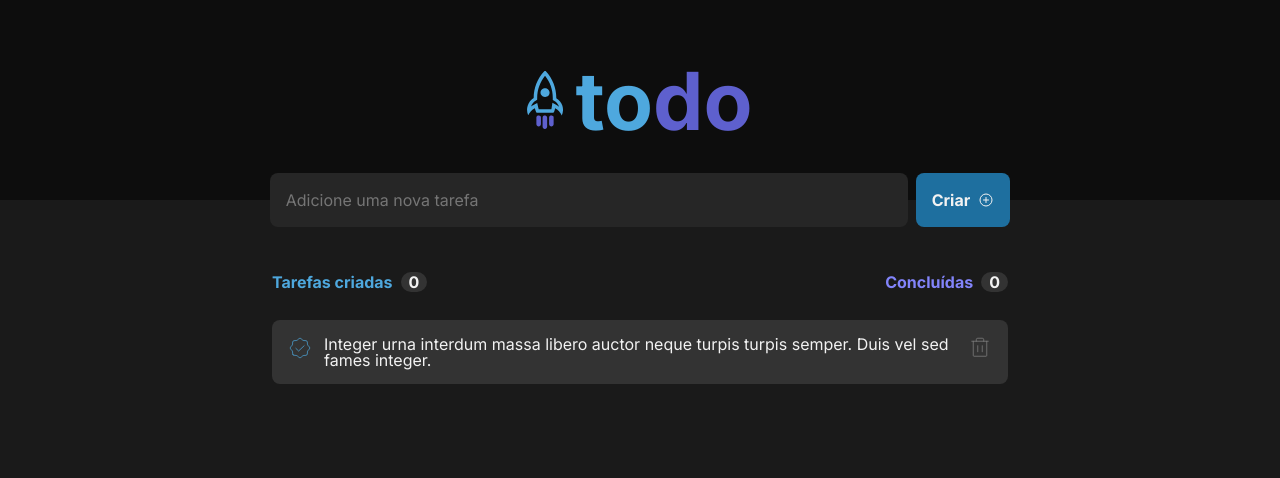
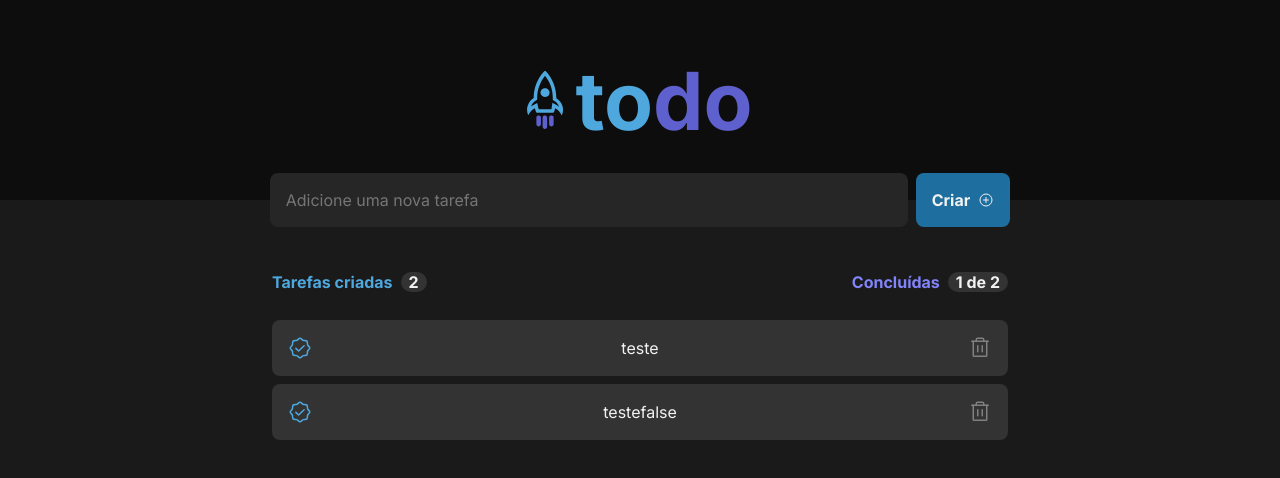
Before and after one commit to WagaoFC/igniteReactJSDesafio01, a React (Vite) app: page / in a window 1280 px wide. Shown: the top 478 px of the page. Built offline with nearby package versions, Linux system fonts and the light colour scheme.

Commit message:
criando funcao add new task

```diff
--- a/src/App.tsx
+++ b/src/App.tsx
@@ -1,16 +1,46 @@
+import { useState } from 'react'
 import { Header } from './components/Header'
 import { InputTask } from './components/InputTask'
 import { Tasks } from './components/Tasks'
 import styles from './App.module.css'
 import './global.css'
 
+export interface ITask {
+    id: string;
+    title: string;
+    isCompleted: boolean;
+}
+
 export function App() {
+    const [task, setTasks] = useState<ITask[]>([
+        {
+            id: 'teste',
+            title: 'teste',
+            isCompleted: true,
+        },
+        {
+            id: 'teste',
+            title: 'testefalse',
+            isCompleted: false,
+        }
+    ])
+
+    function addTask(taskTitle: string) {
+        setTasks([
+            ...task,
+            {
+                id: crypto.randomUUID(),
+                title: taskTitle,
+                isCompleted: false
+            }
+        ])
+    }
 
     return (
         <div className={styles.wrapper}>
             <Header />
-            <InputTask />
-            <Tasks />
+            <InputTask onAddTask={addTask} />
+            <Tasks tasks={task} />
         </div>
     )
 }
--- a/src/components/InputTask.module.css
+++ b/src/components/InputTask.module.css
@@ -28,3 +28,7 @@
     color: var(--gray-100);
     cursor: pointer;
 }
+
+.buttonAddTask:hover {
+    background: var(--blue);
+}
--- a/src/components/InputTask.tsx
+++ b/src/components/InputTask.tsx
@@ -1,15 +1,34 @@
 import { PlusCircle } from 'phosphor-react'
+import { ChangeEvent, FormEvent, useState } from 'react';
 import styles from './InputTask.module.css'
 
-export function InputTask() {
+interface Props {
+    onAddTask: (taskTitle: string) => void;
+}
+
+export function InputTask({ onAddTask }: Props) {
+    const [title, setTitle] = useState('');
+
+    function handleSubmit(event: FormEvent) {
+        event.preventDefault();
+
+        onAddTask(title);
+    }
+
+    function onChangeTitle(event: ChangeEvent<HTMLInputElement>) {
+        setTitle(event.target.value);
+    }
+
     return (
         <div className={styles.container}>
             <input
                 className={styles.inputTask}
                 type="text"
                 placeholder='Adicione uma nova tarefa'
+                onChange={onChangeTitle}
+                value={title}
             />
-            <button className={styles.buttonAddTask}>
+            <button className={styles.buttonAddTask} onSubmit={handleSubmit}>
                 Criar <PlusCircle />
             </button>
         </div>
--- a/src/components/TaskCreated.module.css
+++ b/src/components/TaskCreated.module.css
@@ -1,7 +1,8 @@
 .containerTask {
     display: flex;
-    align-items: top;
-    gap: 12px;
+    width: 100%;
+    align-items: center;
+    justify-content: space-between;
     position: absolute;
     font-weight: 400;
     margin-top: 3rem;
@@ -9,6 +10,10 @@
     background: var(--gray-400);
     padding: 1rem;
     border-radius: 8px;
+}
+
+.containerTask + .containerTask {
+    margin-top: 7rem;
 }
 
 .containerTask button {
@@ -27,7 +32,7 @@
 }
 
 .containerTask button:first-child:hover {
-    color: var(--purpleDark);
+    color: var(--blueDark);
 }
 
 .containerTask button:hover {
--- a/src/components/TaskCreated.tsx
+++ b/src/components/TaskCreated.tsx
@@ -1,15 +1,20 @@
 import { CircleWavyCheck, Trash } from 'phosphor-react'
+import { ITask } from '../App';
 import styles from './TaskCreated.module.css'
 
-export function TaskCreated() {
+interface Props {
+    task: ITask;
+}
+
+export function TaskCreated({ task }: Props) {
     return (
         <div className={styles.containerTask}>
             <button>
-                <CircleWavyCheck size={24} weight="thin" />
+                <CircleWavyCheck size={24} />
             </button>
-            <p>Integer urna interdum massa libero auctor neque turpis turpis semper. Duis vel sed fames integer.</p>
+            <p>{task.title}</p>
             <button>
-                <Trash size={24} weight="thin" />
+                <Trash size={24} />
             </button>
         </div>
     )
--- a/src/components/Tasks.module.css
+++ b/src/components/Tasks.module.css
@@ -52,3 +52,11 @@
     font-weight: 400;
     color: var(--gray-300)
 }
+
+.list {
+    position: absolute;
+    width: 100%;
+    display: flex;
+    flex-direction: column;
+    gap: 0.75rem;
+}
--- a/src/components/Tasks.tsx
+++ b/src/components/Tasks.tsx
@@ -1,18 +1,26 @@
 import { useState } from 'react'
-import { TaskCreated } from './Taskcreated'
+import { TaskCreated } from './TaskCreated'
 import clipboard from '../assets/clipboard.svg'
 import styles from './Tasks.module.css'
+import { ITask } from '../App'
 
-export function Tasks() {
+interface Props {
+    tasks: ITask[]
+}
+
+export function Tasks({ tasks }: Props) {
+    const tasksQuantity = tasks.length
+    const completedTasks = tasks.filter(task => task.isCompleted).length
+
     return (
         <div className={styles.container}>
             <div className={styles.counter}>
                 <p className={styles.created}>Tarefas criadas</p>
-                <span>0</span>
+                <span>{tasksQuantity}</span>
             </div>
             <div className={styles.counter}>
                 <p>Concluídas</p>
-                <span>0</span>
+                <span>{completedTasks} de {tasksQuantity}</span>
             </div>
             {/* <img src={clipboard} alt="Ícone clipboard" />
             <div className={styles.text}>
@@ -26,7 +34,13 @@ export function Tasks() {
                     </p>
                 </span>
             </div> */}
-            <TaskCreated />
+            <div className={styles.list}>
+                {tasks.map(task => {
+                    return (
+                        <TaskCreated key={task.id} task={task} />
+                    )
+                })}
+            </div>
         </div >
     )
 }
```
